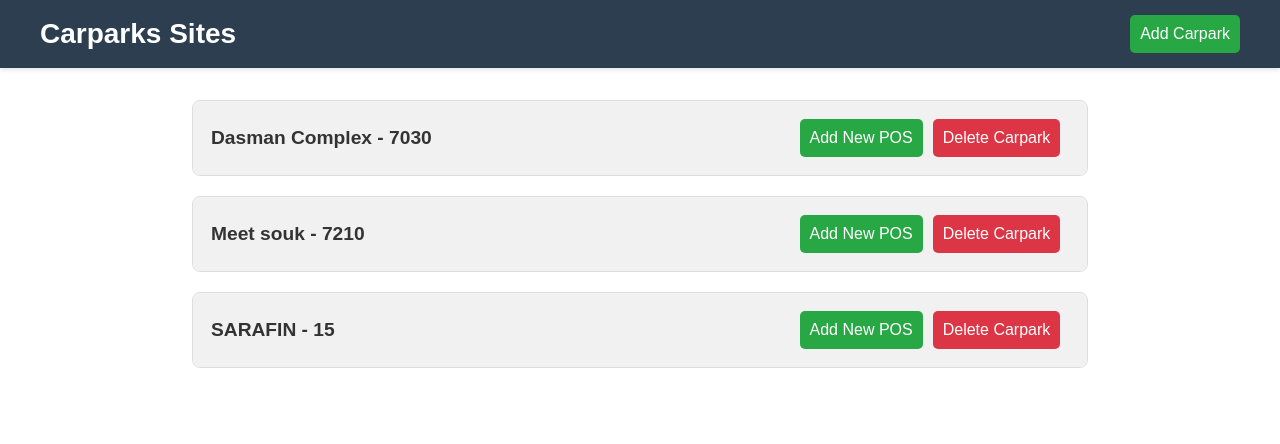
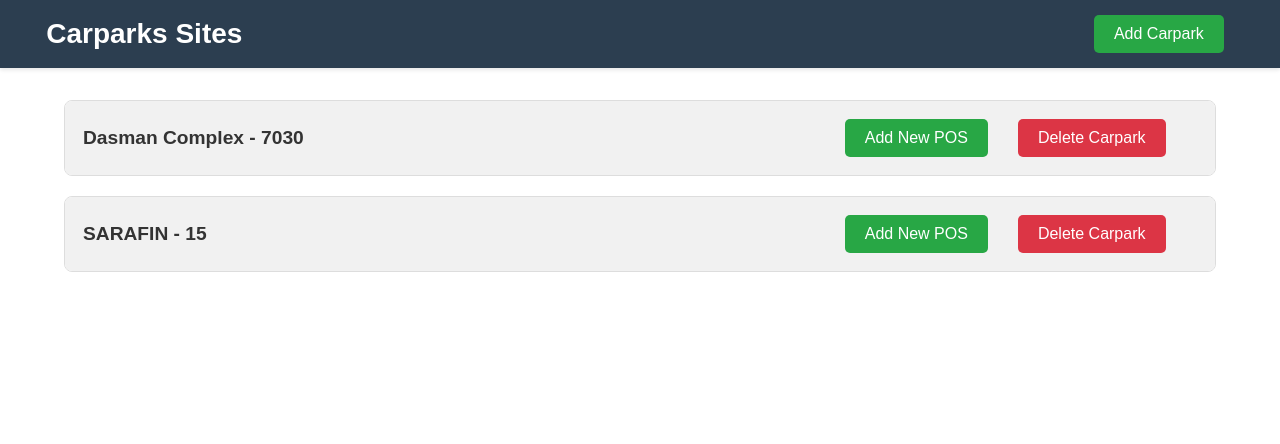
Before and after one commit to yassine-manai/POS_Dashboard, a Flask app: page / in a window 1280 px wide. Shown: the top 444 px of the page. Run offline with Flask 3, Linux system fonts and the light colour scheme.

Commit message:
Dash ssh fixed

```diff
--- a/static/styles.css
+++ b/static/styles.css
@@ -13,14 +13,14 @@
     padding: 15px;
     position: sticky;
     top: 0;
-    box-shadow: 0 2px 4px rgba(0,0,0,0.1);
+    box-shadow: 0 2px 4px rgba(0, 0, 0, 0.1);
 }
 
 .navbar-container {
     display: flex;
     justify-content: space-between;
     align-items: center;
-    max-width: 1200px;
+    max-width: 95%;
     margin: 0 auto;
 }
 
@@ -39,6 +39,9 @@
     text-align: center;
     cursor: pointer;
     font-size: 16px;
+    margin-right: 10px;
+    margin-left: 10px;
+
 }
 
 .button.add { background-color: #28a745; }
@@ -46,75 +49,81 @@
 .button.delete { background-color: #dc3545; }
 .button.load { background-color: #17a2b8; }
 .button.save { background-color: #28a745; }
+.button.view-compose { background-color: #a72881; }
 
 /* Container Styles */
 .container {
-    width: 70%;
+    width: 90%;
     margin: 0 auto;
     padding: 2rem;
 }
 
+/* Card Grid Layout */
 .card-container {
-    display: flex;
-    flex-direction: column;
+    display: grid;
+    grid-template-columns: repeat(2, 1fr); /* Exactly two cards per row */
     gap: 20px;
+    margin-top: 10px;
+    margin-bottom: 10px;
 }
 
+/* Card Styles */
 .card {
     background-color: #2c3e50;
     border-radius: 8px;
     box-shadow: 0 6px 12px rgba(0, 0, 0, 0.1);
     overflow: hidden;
     width: 100%;
+    display: flex;
+    flex-direction: column;
+    height: 100%; /* Ensure cards take up full height of their container */
 }
 
 .card-body {
     padding: 20px;
+    flex: 1; /* Allow the card body to expand */
 }
 
 .card-header {
     margin-bottom: 15px;
 }
 
-.card-title {
-    font-size: 1.75rem;
-    font-weight: bold;
-    color: #ffffff;
-    margin: 0;
+.card-content {
+    display: flex;
+    flex-direction: column;
 }
 
-.card-content {
+.card-info-container {
     display: flex;
     justify-content: space-between;
-    align-items: flex-start;
+    align-items: center;
 }
 
-.card-info {
+.card-title-container {
+    display: flex;
+    align-items: center;
     flex-grow: 1;
+
 }
 
-.card-text {
-    color: #ccc;
-    margin: 5px 0;
+.card-title {
+    margin: 0;
+    color: #ffffff;
+    font-size: 1.2rem;
+}
+
+.card-ip {
+    margin-left: 10px;
+    font-size: 1rem;
+    color: azure;
 }
 
 .card-actions {
     display: flex;
     gap: 10px;
+    align-items: center; /* Align actions with IP and title */
 }
 
-.button {
-    padding: 10px;
-    color: white;
-    border: none;
-    border-radius: 5px;
-    cursor: pointer;
-    font-size: 16px;
-}
-
-.button.edit { background-color: #ffc107; }
-.button.delete { background-color: #dc3545; }
-.button.load { background-color: #17a2b8; }
 /* Modal Styles */
 .modal {
     display: none;
@@ -151,10 +160,137 @@
     padding: 10px;
 }
 
-.modal-buttons {
+/* Docker Compose Modal Styles */
+#dockerComposeModal {
+    display: none;
+    position: fixed;
+    z-index: 1000;
+    left: 0;
+    top: 0;
+    width: 100%;
+    height: 100%;
+    overflow: auto;
+    background-color: rgba(0, 0, 0, 0.8);
+    justify-content: center;
+    align-items: center;
+}
+
+#dockerComposeModal .modal-content {
+    background-color: #fff;
+    margin: auto;
+    padding: 20px;
+    border: 1px solid #888;
+    border-radius: 10px;
+    width: 90%;
+    max-width: 1200px;
+    height: 90%;
+    max-height: 90%;
+    overflow-y: auto;
+}
+
+/* Table Styles */
+.services-table {
+    width: 100%;
+    border-collapse: collapse;
+    margin-top: 10px;
+    background-color: #333;
+    color: #f1f1f1;
+    border-radius: 8px;
+    overflow: hidden;
+}
+
+.services-table th, .services-table td {
+    border: 1px solid #555;
+    padding: 12px;
+    text-align: left;
+}
+
+.services-table th {
+    background-color: #444;
+    color: #28a745;
+    font-weight: bold;
+}
+
+.services-table tbody tr:nth-child(even) {
+    background-color: #444;
+}
+
+.services-table tbody tr:hover {
+    background-color: #555;
+}
+
+.services-table caption {
+    font-size: 1.2em;
+    margin: 10px 0;
+}
+
+/* Accordion Styles */
+.accordion {
+    margin-bottom: 20px;
+    border: 1px solid #ddd;
+    border-radius: 8px;
+    overflow: hidden;
+}
+
+.accordion-header {
+    background-color: #f1f1f1;
+    color: #333;
+    cursor: pointer;
+    padding: 18px;
+    width: 100%;
+    text-align: left;
+    border: none;
+    outline: none;
+    transition: 0.4s;
     display: flex;
     justify-content: space-between;
+    align-items: center;
+}
+
+.accordion-header h2 {
+    margin: 0;
+    font-size: 1.2rem;
+}
+
+.accordion-header .fa-chevron-down {
+    transition: transform 0.4s ease;
+}
+
+.accordion-header.active .fa-chevron-down {
+    transform: rotate(180deg);
+}
+
+.accordion-content {
+    padding: 0 18px;
+    background-color: white;
+    max-height: 0;
+    overflow: hidden;
+    transition: max-height 0.2s ease-out;
+}
+
+.accordion-header-content {
+    display: flex;
+    justify-content: space-between;
+    align-items: center;
+    width: 95%;
+}
+
+.navbar-actions {
+    display: flex;
     gap: 10px;
+}
+
+.accordion-actions {
+    display: flex;
+    gap: 10px;
+}
+
+.button.delete {
+    background-color: #dc3545;
+}
+
+.button.delete:hover {
+    background-color: #c82333;
 }
 
 /* Close Button Styles */
@@ -211,103 +347,3 @@
     border-top: 1px solid #d41c1c;
     padding-top: 15px;
 }
-
-.services-list {
-    list-style-type: none;
-    color: aliceblue;
-    padding: 0;
-}
-
-.services-list li {
-    margin-bottom: 5px;
-}
-
-
-
-.accordion {
-    margin-bottom: 20px;
-    border: 1px solid #ddd;
-    border-radius: 8px;
-    overflow: hidden;
-}
-
-.accordion-header {
-    background-color: #f1f1f1;
-    color: #333;
-    cursor: pointer;
-    padding: 18px;
-    width: 100%;
-    text-align: left;
-    border: none;
-    outline: none;
-    transition: 0.4s;
-    display: flex;
-    justify-content: space-between;
-    align-items: center;
-}
-
-.accordion-header h2 {
-    margin: 0;
-    font-size: 1.2rem;
-}
-
-.accordion-header .fa-chevron-down {
-    transition: transform 0.4s ease;
-}
-
-.accordion-header.active .fa-chevron-down {
-    transform: rotate(180deg);
-}
-
-.accordion-content {
-    padding: 0 18px;
-    background-color: white;
-    max-height: 0;
-    overflow: hidden;
-    transition: max-height 0.2s ease-out;
-}
-
-
-
-
-.accordion-header-content {
-    display: flex;
-    justify-content: space-between;
-    align-items: center;
-    width: 95%;
-}
-
-.navbar-actions {
-    display: flex;
-    gap: 10px;
-}
-
-.accordion-actions {
-    display: flex;
-    gap: 10px;
-}
-
-.button.delete {
-    background-color: #dc3545;
-    color: white;
-}
-
-.button.delete:hover {
-    background-color: #c82333;
-}
-
-.services-table {
-    width: 100%;
-    border-collapse: collapse;
-    margin-top: 10px;
-}
-
-.services-table th, .services-table td {
-    border: 1px solid #ddd;
-    padding: 8px;
-}
-
-.services-table th {
-    background-color: #f4f4f4;
-    text-align: left;
-}
--- a/templates/index.html
+++ b/templates/index.html
@@ -43,32 +43,49 @@
                     {% for pos in carpark.pos %}
                     <div class="card">
                         <div class="card-body">
-                            <div class="card-header">
-                                <h3 class="card-title">{{ pos.name }}</h3>
-                            </div>
                             <div class="card-content">
                                 <div class="card-info">
-                                    <p class="card-text"><strong>IP Address:</strong> {{ pos.ip }}</p>
-                                </div>
-                                <div class="card-actions">
+                                    <div class="card-info-container">
+                                        <div class="card-header-container">
+                                            <div class="card-title-container">
+                                                <h3 class="card-title">{{ pos.name }} - </h3>
+                                                <span class="card-ip">{{ pos.ip }}</span>
                                                 <button class="button edit"
-                                        onclick="openEditModal('{{ pos.name }}', '{{ pos.name }}', '{{ carpark.name}}', '{{ pos.ip }}', '{{ pos.password }}')">
+                                                    onclick="openEditModal('{{ pos.name }}', '{{ pos.name }}', '{{ carpark.name }}', '{{ pos.ip }}', '{{ pos.password }}')">
                                                     <i class="fas fa-edit"></i>
                                                 </button>
+
                                                 <button class="button delete"
                                                     onclick="confirmDelete('{{ carpark.id }}', '{{ pos.name }}')">
                                                     <i class="fas fa-trash"></i>
                                                 </button>
                                                 <button class="button load"
                                                     onclick="loadCardData('{{ carpark.id }}', '{{ pos.name }}')">
-                                        <i class="fas fa-sync-alt"></i> Load Data
+                                                    <i class="fas fa-sync-alt"></i>
                                                 </button>
                                             </div>
                                         </div>
+                                    </div>
+                                </div>
+                            </div>
+
+
                             <div class="card-services" id="services-{{ carpark.id }}-{{ pos.name }}"
                                 style="display: none;">
-                                <h3>Docker Services</h3>
-                                <ul class="services-list"></ul>
+                                <table id="servicesTable-{{ carpark.id }}-{{ pos.name }}" class="services-table">
+                                    <caption>Docker Services</caption>
+                                    <thead>
+                                        <tr>
+                                            <th>Service Name</th>
+                                            <th>Image Name</th>
+                                            <th>Version</th>
+                                        </tr>
+                                    </thead>
+                                    <tbody>
+                                        <!-- Data will be inserted here -->
+                                    </tbody>
+                                </table>
+                                <br>
                                 <button class="button view-compose"
                                     onclick="viewDockerCompose('{{ carpark.id }}', '{{ pos.name }}')">
                                     View Docker Compose
@@ -85,6 +102,7 @@
         </div>
         {% endfor %}
     </div>
+
 
 
 
@@ -210,6 +228,7 @@
         </div>
     </div>
 
+
     <!-- Add Carpark Modal -->
     <div id="addCarparkModal" class="modal animate__animated animate__fadeIn">
         <div class="modal-content">
@@ -291,19 +310,28 @@
 
         function loadCardData(carparkId, posName) {
             const servicesContainer = document.getElementById(`services-${carparkId}-${posName}`);
-            const servicesList = servicesContainer.querySelector('.services-list');
-            servicesList.innerHTML = '<li>Loading...</li>';
+            const servicesTable = servicesContainer.querySelector('table tbody');
+            servicesTable.innerHTML = '<tr><td colspan="3">Loading...</td></tr>';
             servicesContainer.style.display = 'block';
 
             fetch(`/load_data/${carparkId}/${posName}`)
                 .then(response => response.json())
                 .then(data => {
                     if (data.success) {
-                        servicesList.innerHTML = '';
+                        servicesTable.innerHTML = '';
                         data.services.forEach(service => {
-                            const li = document.createElement('li');
-                            li.textContent = `${service.name}: ${service.image}`;
-                            servicesList.appendChild(li);
+                            const serviceName = service.name;
+                            const imageAndVersion = service.image.split(':');
+                            const imageName = imageAndVersion[0];
+                            const version = imageAndVersion[1] || 'N/A';
+
+                            const row = document.createElement('tr');
+                            row.innerHTML = `
+                        <td>${serviceName}</td>
+                        <td>${imageName}</td>
+                        <td>${version}</td>
+                    `;
+                            servicesTable.appendChild(row);
                         });
 
                         // Open the accordion dynamically
@@ -312,30 +340,34 @@
                             toggleAccordion(accordionHeader);
                         }
                     } else {
-                        servicesList.innerHTML = `<li>Error: ${data.message}</li>`;
+                        servicesTable.innerHTML = `<tr><td colspan="3">Error: ${data.message}</td></tr>`;
                     }
                 })
                 .catch(error => {
-                    servicesList.innerHTML = `<li>Error: ${error.message}</li>`;
+                    servicesTable.innerHTML = `<tr><td colspan="3">Error: ${error.message}</td></tr>`;
                 });
         }
 
         function viewDockerCompose(carparkId, posName) {
             fetch(`/load_data/${carparkId}/${posName}`)
-                .then(response => response.json())
+                .then(response => response.text()) // Get response as text
                 .then(data => {
-                    if (data.success) {
-                        const dockerComposeData = JSON.stringify(data.docker_compose, null, 2);
+                    // Ensure the Docker Compose modal takes up full screen
+                    const modal = document.getElementById('dockerComposeModal');
+                    const dockerComposeData = data; // Data is already in YAML format
+
+                    // Display the YAML content in the modal
                     document.getElementById('dockerComposeData').textContent = dockerComposeData;
-                        document.getElementById('dockerComposeModal').style.display = 'flex';
-                    } else {
-                        alert(`Error: ${data.message}`);
-                    }
+
+                    // Display the modal
+                    modal.style.display = 'flex';
                 })
                 .catch(error => {
                     alert(`Error: ${error.message}`);
                 });
         }
+
+
 
         window.onclick = function (event) {
             if (event.target.classList.contains('modal')) {
```
Also changed, not shown: carparks_data.yaml (+2 -10 lines), 1 other file. Lines whose indentation alone changed are shown as unchanged.
